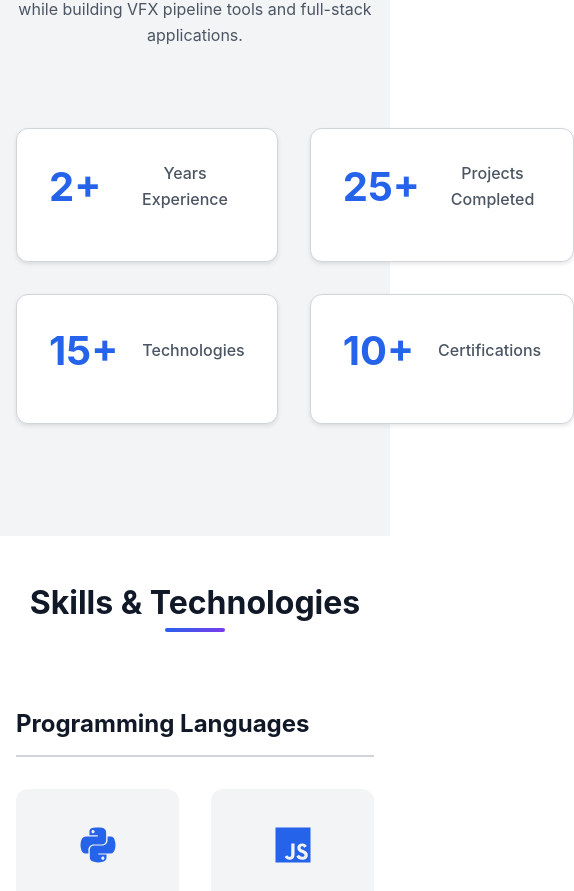
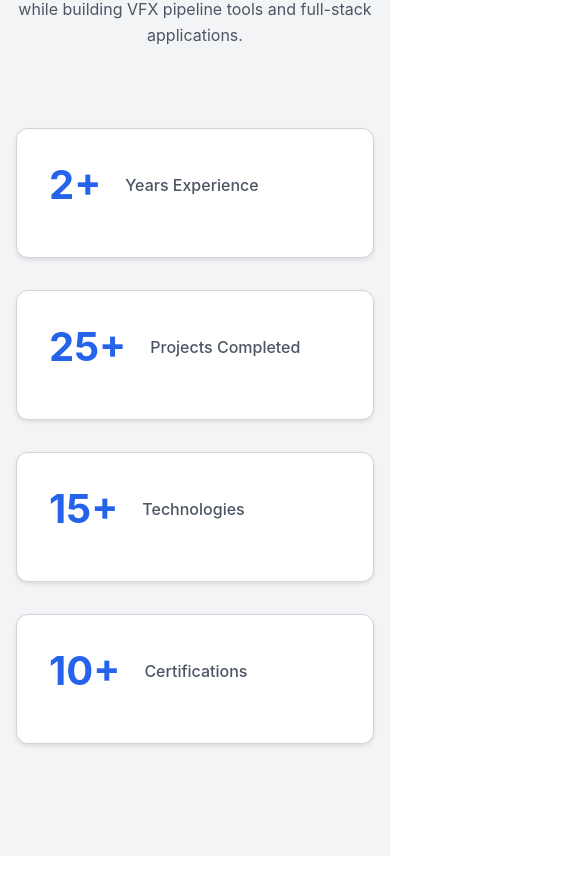
Before and after one commit to ibrahimsaber1/my-portfolio, a React (Create React App) app: page / in a window 390 px wide. Shown: the part 1354-2245 px from the top of the page, 574 px wide, since content can reach past the window. Built offline with nearby package versions, Linux system fonts and the light colour scheme; no server answers.

Commit message:
fix the layout of the about me section on the home page

```diff
--- a/src/pages/Admin/AdminDashboard/AdminDashboard.css
+++ b/src/pages/Admin/AdminDashboard/AdminDashboard.css
@@ -172,7 +172,7 @@
     }
 
     .stats-grid {
-      grid-template-columns: repeat(2, 1fr);
+      /* grid-template-columns: repeat(2, 1fr); */
     }
 
     .dashboard-grid {
--- a/src/pages/Home/Home.css
+++ b/src/pages/Home/Home.css
@@ -287,7 +287,7 @@
 
   @media (max-width: 768px) {
     .stats-grid {
-      grid-template-columns: repeat(2, 1fr);
+      /* grid-template-columns: repeat(2, 1fr); */
     }
 
     .skills-grid {
```
